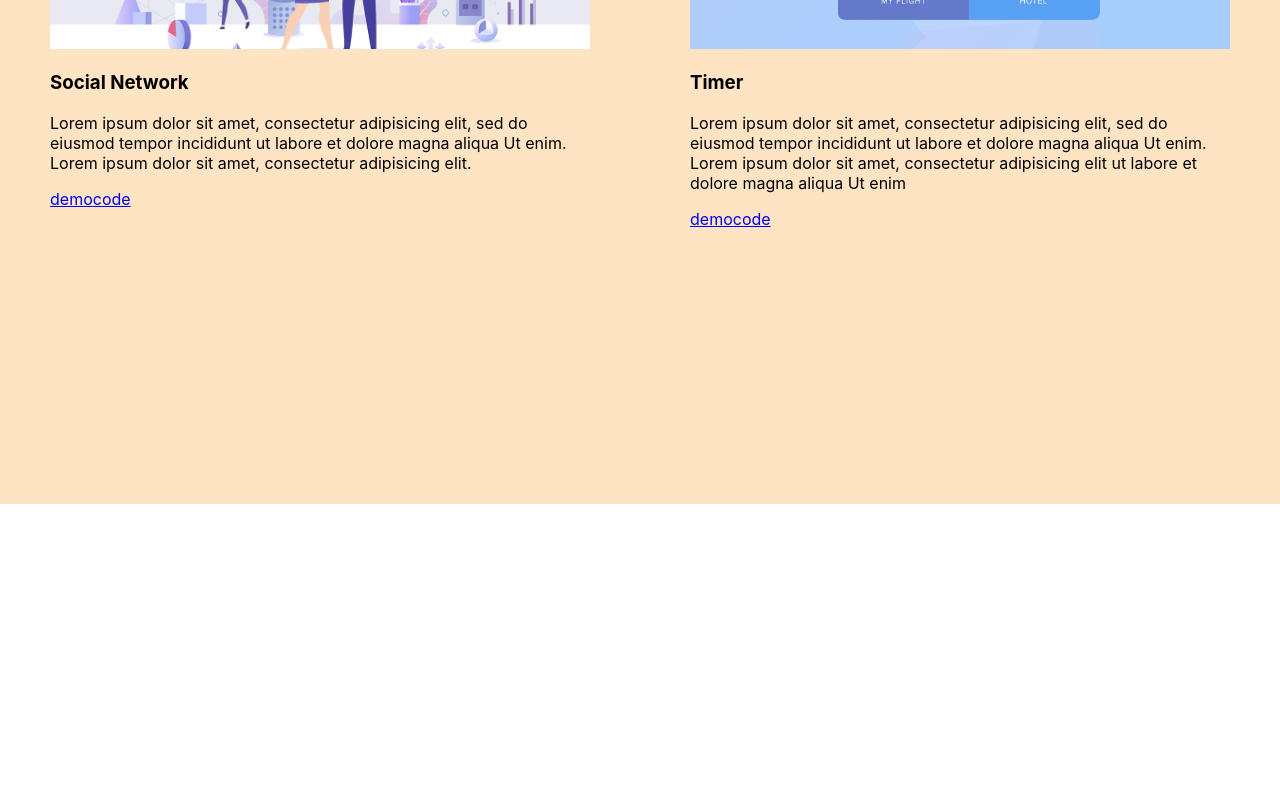
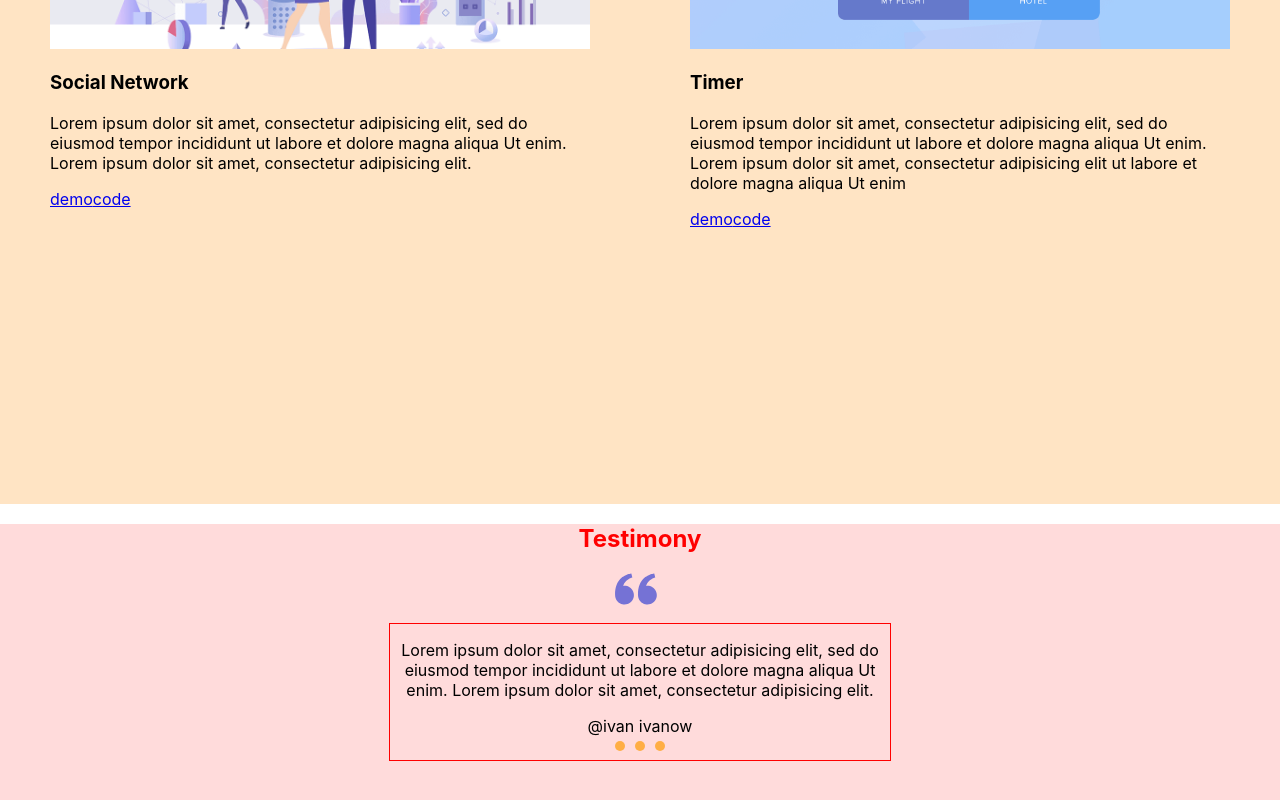
Before and after one commit to alexanderpulov/portfolio-start-project-main, a React app: page / in a window 1280 px wide. Shown: the part 1990-2790 px from the top of the page. Before the commit the page ends 2494 px from the top, so only its background shows below. Built offline with nearby package versions, Linux system fonts and the light colour scheme.

Commit message:
add testimony

```diff
--- a/src/App.tsx
+++ b/src/App.tsx
@@ -2,6 +2,7 @@
 import { Header } from "./layout/header/Header";
 import { Main } from "./layout/sections/main/Main";
 import { Skills } from "./layout/sections/skills/Skills";
+import { Testimony } from "./layout/sections/testimony/Testimony";
 import { Works } from "./layout/sections/works/Works";
 
 function App() {
@@ -11,6 +12,7 @@
       <Main />
       <Skills />
       <Works />
+      <Testimony />
     </div>
   );
 }
--- /dev/null
+++ b/src/components/slider/Slider.tsx
@@ -0,0 +1,52 @@
+import React from "react";
+import styled from "styled-components";
+import { FlexWrapper } from "../FlexWrapper";
+
+export const Slider = () => {
+  return (
+    <StyledSlider>
+      <FlexWrapper>
+        <Slide>
+          <Text>
+            Lorem ipsum dolor sit amet, consectetur adipisicing elit, sed do
+            eiusmod tempor incididunt ut labore et dolore magna aliqua Ut enim.
+            Lorem ipsum dolor sit amet, consectetur adipisicing elit.
+          </Text>
+          <Name>@ivan ivanow</Name>
+        </Slide>
+      </FlexWrapper>
+      <Pagination>
+        <span></span>
+        <span></span>
+        <span></span>
+      </Pagination>
+    </StyledSlider>
+  );
+};
+
+const StyledSlider = styled.div`
+  border: 1px solid red;
+  max-width: 500px;
+  display: flex;
+  flex-direction: column;
+  align-items: center;
+`;
+
+const Slide = styled.div`
+  text-align: center;
+`;
+
+const Text = styled.p``;
+
+const Name = styled.span``;
+
+const Pagination = styled.div`
+  span {
+    display: inline-block;
+    margin: 5px;
+    width: 10px;
+    height: 10px;
+    border-radius: 5px;
+    background-color: #ffae44;
+  }
+`;
--- /dev/null
+++ b/src/layout/sections/testimony/Testimony.tsx
@@ -0,0 +1,23 @@
+import React from "react";
+import styled from "styled-components";
+import { SectionTitle } from "../../../components/SectionTitle";
+import { Icon } from "../../../components/icon/Icon";
+import { Slider } from "../../../components/slider/Slider";
+import { FlexWrapper } from "../../../components/FlexWrapper";
+
+export const Testimony = () => {
+  return (
+    <StyledTestimony>
+      <SectionTitle>Testimony</SectionTitle>
+      <FlexWrapper direction="column" align="center">
+        <Icon iconId="quote" />
+        <Slider />
+      </FlexWrapper>
+    </StyledTestimony>
+  );
+};
+
+const StyledTestimony = styled.div`
+  min-height: 50vh;
+  background-color: #ffdbdb;
+`;
```
